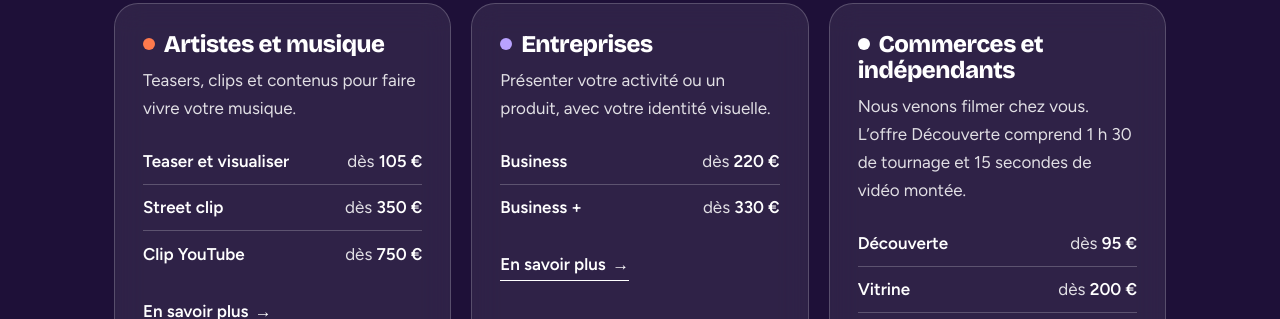
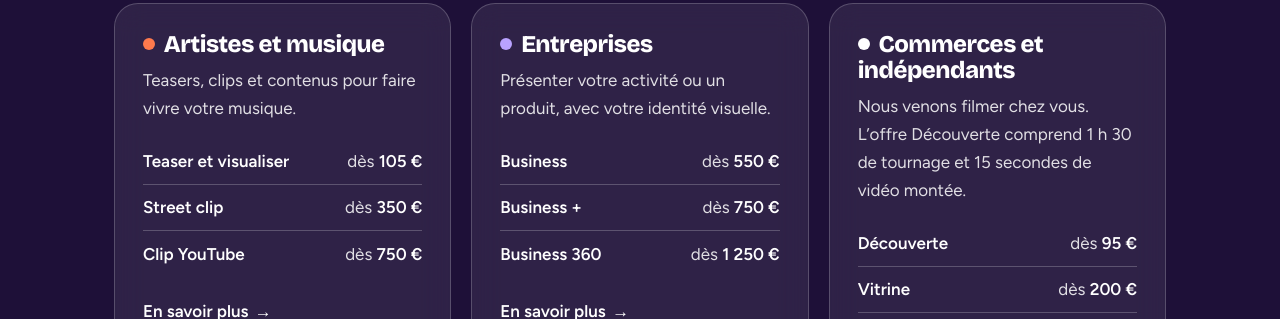
Before and after one commit to WayleOff/wayle-site, a plain HTML site: page index.html in a window 1280 px wide. Shown: the part 2885-3204 px from the top of the page. Drawn offline with nearby package versions, Linux system fonts and the light colour scheme; no server answers.

Commit message:
Add files via upload

```diff
--- a/index.html
+++ b/index.html
@@ -509,8 +509,9 @@ if(document.readyState==="loading")document.addEventListener("DOMContentLoaded",
       <h3 data-k="m.offres.11">Entreprises</h3>
       <p data-k="m.offres.12">Présenter votre activité ou un produit, avec votre identité visuelle.</p>
       <ul>
-        <li><b data-k="m.offres.13">Business</b><span>dès <em data-k="m.offres.14">220 €</em></span></li>
-        <li><b data-k="m.offres.15">Business +</b><span>dès <em data-k="m.offres.16">330 €</em></span></li>
+        <li><b data-k="m.offres.13">Business</b><span>dès <em data-k="m.offres.14">550 €</em></span></li>
+        <li><b data-k="m.offres.15">Business +</b><span>dès <em data-k="m.offres.16">750 €</em></span></li>
+        <li><b data-k="m.offres.60">Business 360</b><span>dès <em data-k="m.offres.61">1 250 €</em></span></li>
       </ul>
           <a class="more" href="entreprises.html">En savoir plus</a>
     </article>
```
Also changed, not shown: entreprises.html (+3 -3 lines).
